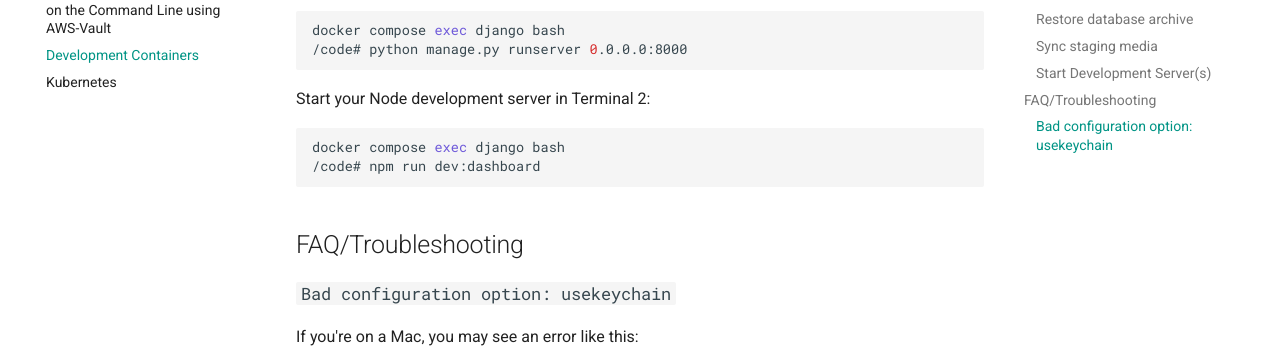
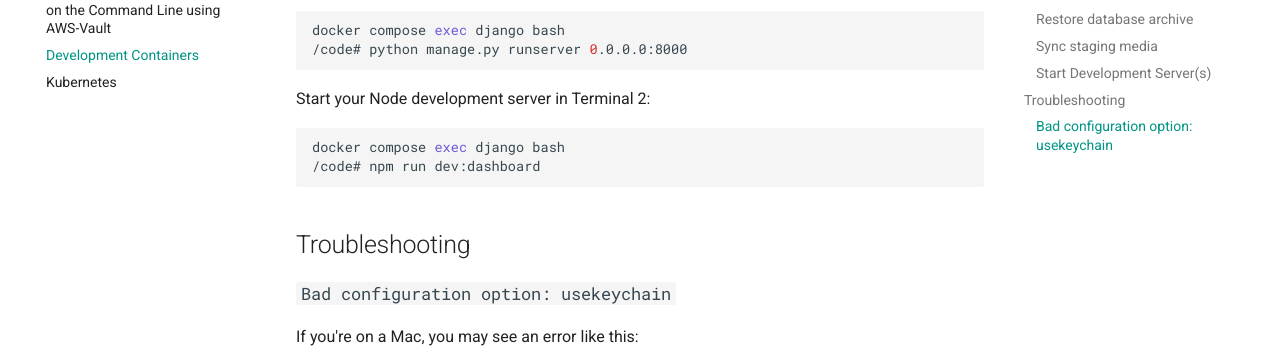
Before and after one commit to caktus/guidebook, an MkDocs documentation site: the page built from docs/developer-onboarding/dev-containers.md, in a window 1280 px wide and 900 px high, scrolled down 1460 px. Shown: the part 245-593 px from the top of the window. Built offline with MkDocs 1.6.1 and Material for MkDocs 9.7.7, drawn with Linux system fonts in a browser that asks for light colours; comment, search, counter and statistics services are not loaded.

Commit message:
Update dev-containers.md

````diff
--- a/docs/developer-onboarding/dev-containers.md
+++ b/docs/developer-onboarding/dev-containers.md
@@ -72,7 +72,7 @@ docker compose exec django bash
 /code# npm run dev:dashboard
 ```
 
-## FAQ/Troubleshooting
+## Troubleshooting
 
 ### `Bad configuration option: usekeychain`
 
````
